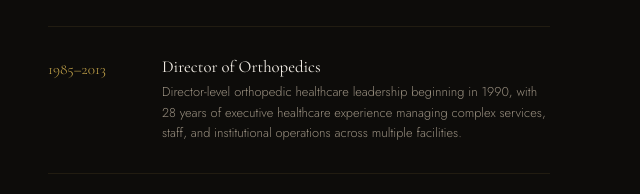
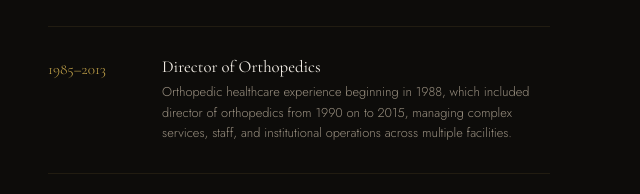
Before and after one commit to Universal-Architect/beautyforashes-io, a plain HTML site: page index.html in a window 1280 px wide. Shown: the part 1597-1791 px from the top of the page, 640-1280 px from the left. Drawn offline with nearby package versions, Linux system fonts and the light colour scheme.

Commit message:
Add files via upload
Correct orthopedic experience wording

```diff
--- a/index.html
+++ b/index.html
@@ -263,7 +263,7 @@
             <div class="timeline-year">1985&ndash;2013</div>
             <div class="timeline-content">
               <h4>Director of Orthopedics</h4>
-              <p>Director-level orthopedic healthcare leadership beginning in 1990, with 28 years of executive healthcare experience managing complex services, staff, and institutional operations across multiple facilities.</p>
+              <p>Orthopedic healthcare experience beginning in 1988, which included director of orthopedics from 1990 on to 2015, managing complex services, staff, and institutional operations across multiple facilities.</p>
             </div>
           </div>
           <div class="timeline-item">
```
